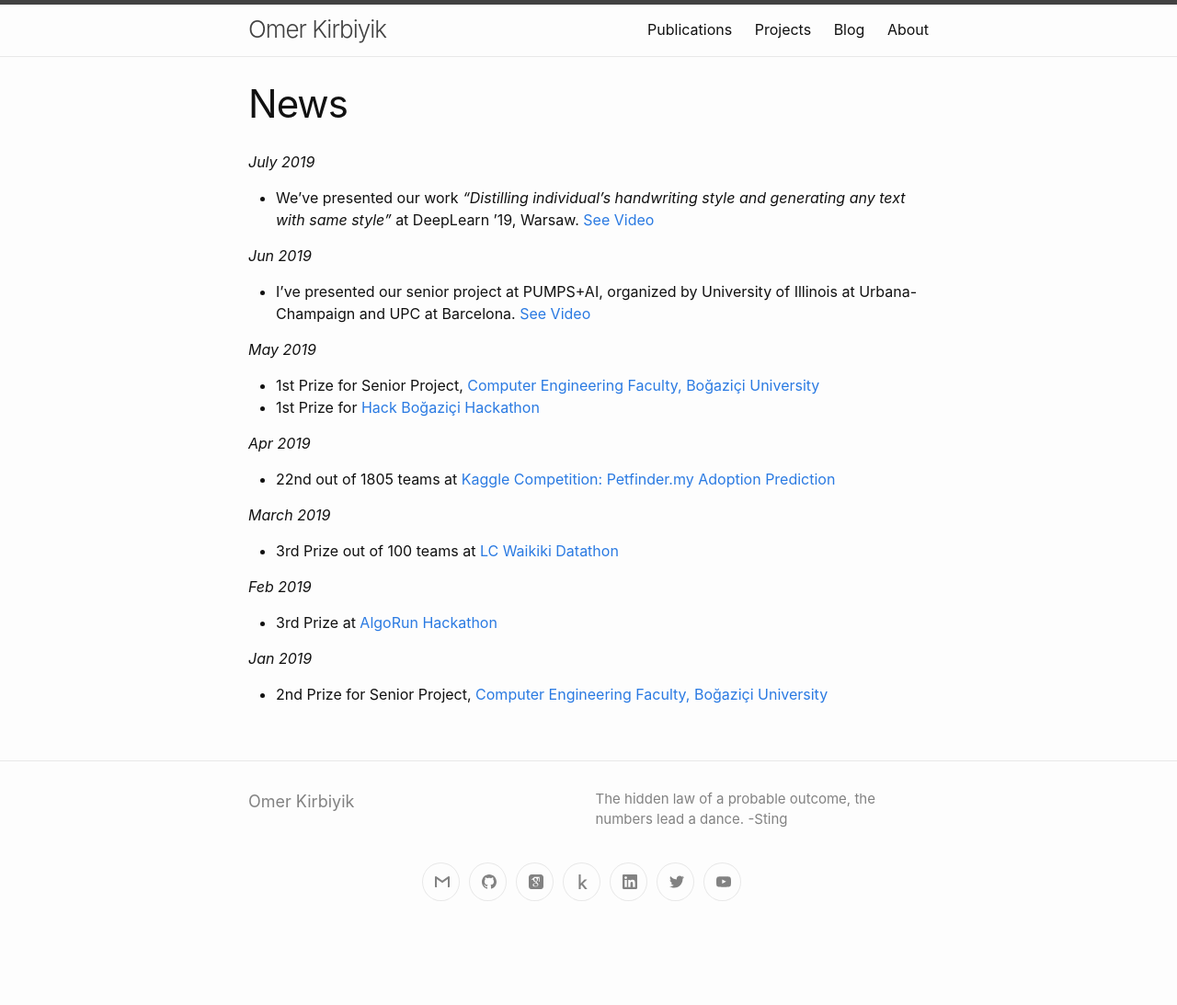
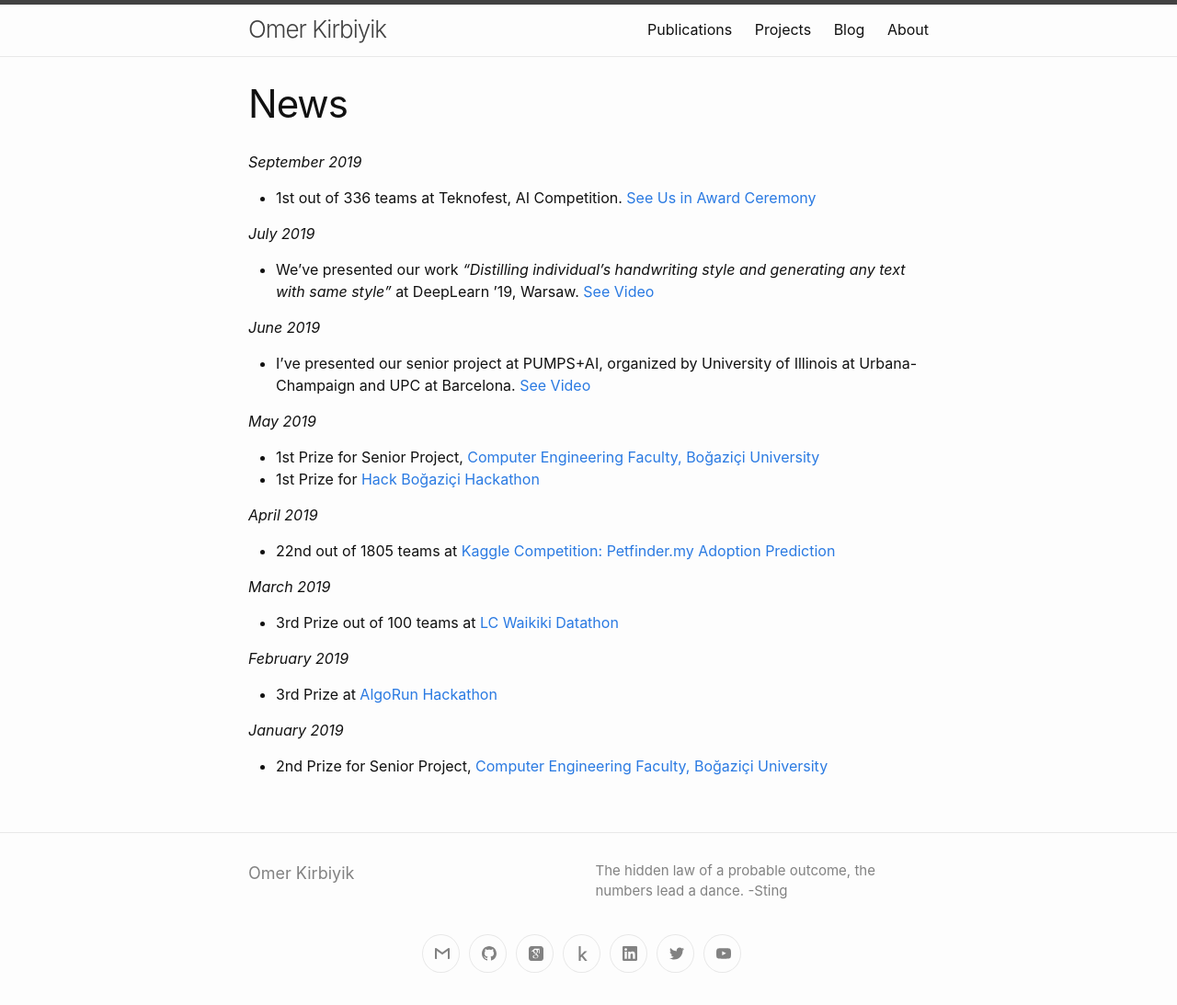
Before and after one commit to kirbiyik/personal-website, a Jekyll site: the page built from custom-pages/news.md, in a window 1280 px wide. Shown: the whole page at 92% size. Built offline with Jekyll 4.4.1, drawn with Linux system fonts in a browser that asks for light colours; before the commit the page ends 1015 px from its top, so only the background shows below that.

Commit message:
Add teknofest

```diff
--- a/custom-pages/news.md
+++ b/custom-pages/news.md
@@ -3,25 +3,29 @@
 title: News
 permalink: /news/
 ---
+*September 2019*
+- 1st out of 336 teams at Teknofest, AI Competition.
+[See Us in Award Ceremony](https://twitter.com/omerkirbiyik/status/1176072722213941249){:target="_blank"}
+
 *July 2019*
 - We've presented our work *"Distilling individual's handwriting style and generating any text with same style"* at DeepLearn ’19, Warsaw.
 [See Video](https://twitter.com/omerkirbiyik/status/1154387254464458752){:target="_blank"}
 
-*Jun 2019*
+*June 2019*
 - I've presented our senior project at PUMPS+AI, organized by University of Illinois at Urbana-Champaign and UPC at Barcelona. [See Video](https://twitter.com/omerkirbiyik/status/1144299650968690688){:target="_blank"}
 
 *May 2019*
 - 1st Prize for Senior Project, [Computer Engineering Faculty, Boğaziçi University](https://www.cmpe.boun.edu.tr/news/spring-2019-projects-poster-session)
 - 1st Prize for [Hack Boğaziçi Hackathon](http://hack.boun.edu.tr/)
 
-*Apr 2019*
+*April 2019*
 - 22nd out of 1805 teams at [Kaggle Competition: Petfinder.my Adoption Prediction](https://www.kaggle.com/c/petfinder-adoption-prediction)
 
 *March 2019*
 - 3rd Prize out of 100 teams at [LC Waikiki Datathon](http://datathon.lcwaikiki.com/)
 
-*Feb 2019*
+*February 2019*
 - 3rd Prize at [AlgoRun Hackathon](http://algorunhackathon.com/)
 
-*Jan 2019*
+*January 2019*
 - 2nd Prize for Senior Project, [Computer Engineering Faculty, Boğaziçi University](https://www.cmpe.boun.edu.tr/news/fall-2018-senior-projects-poster-session)
```
